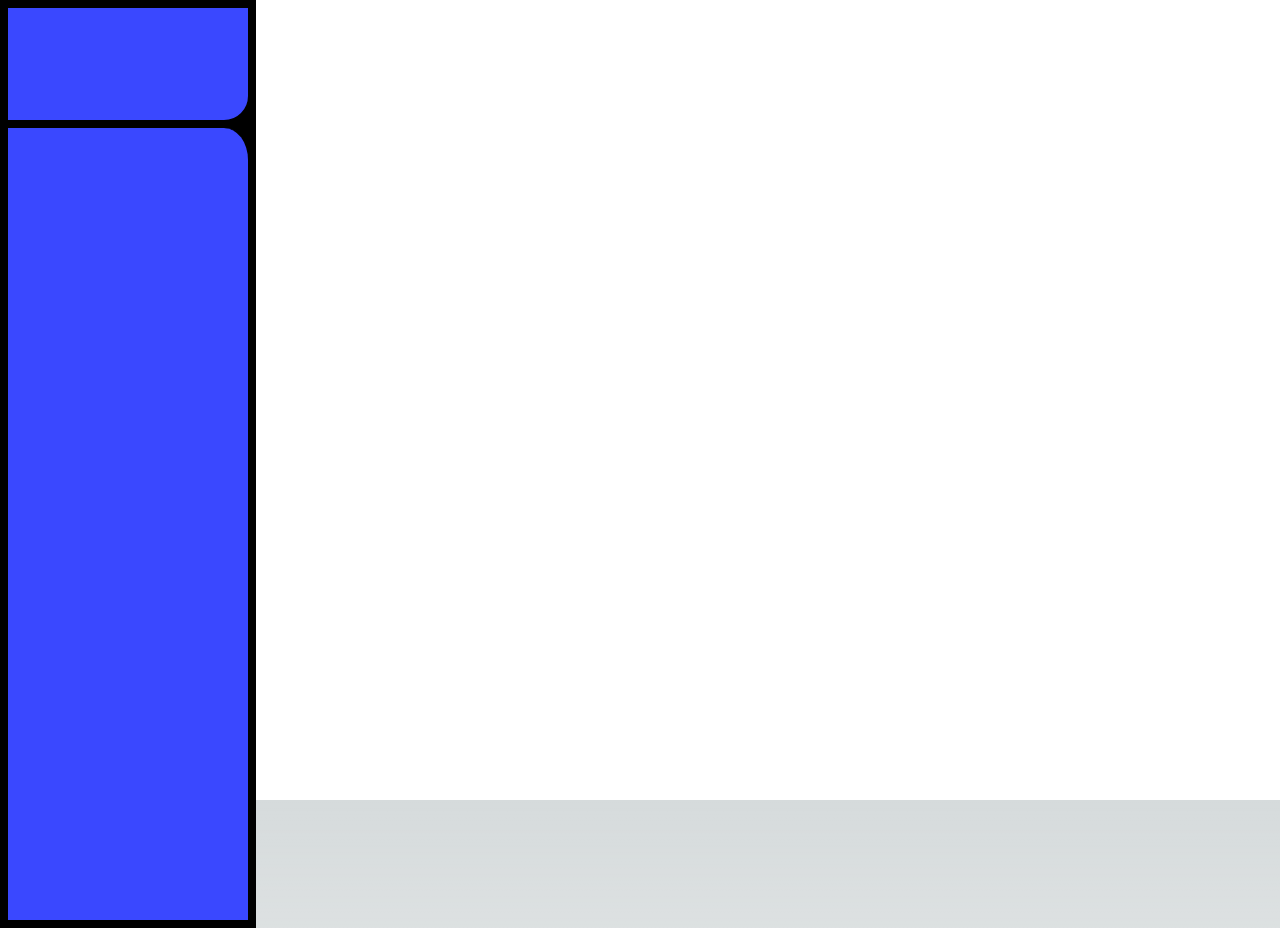
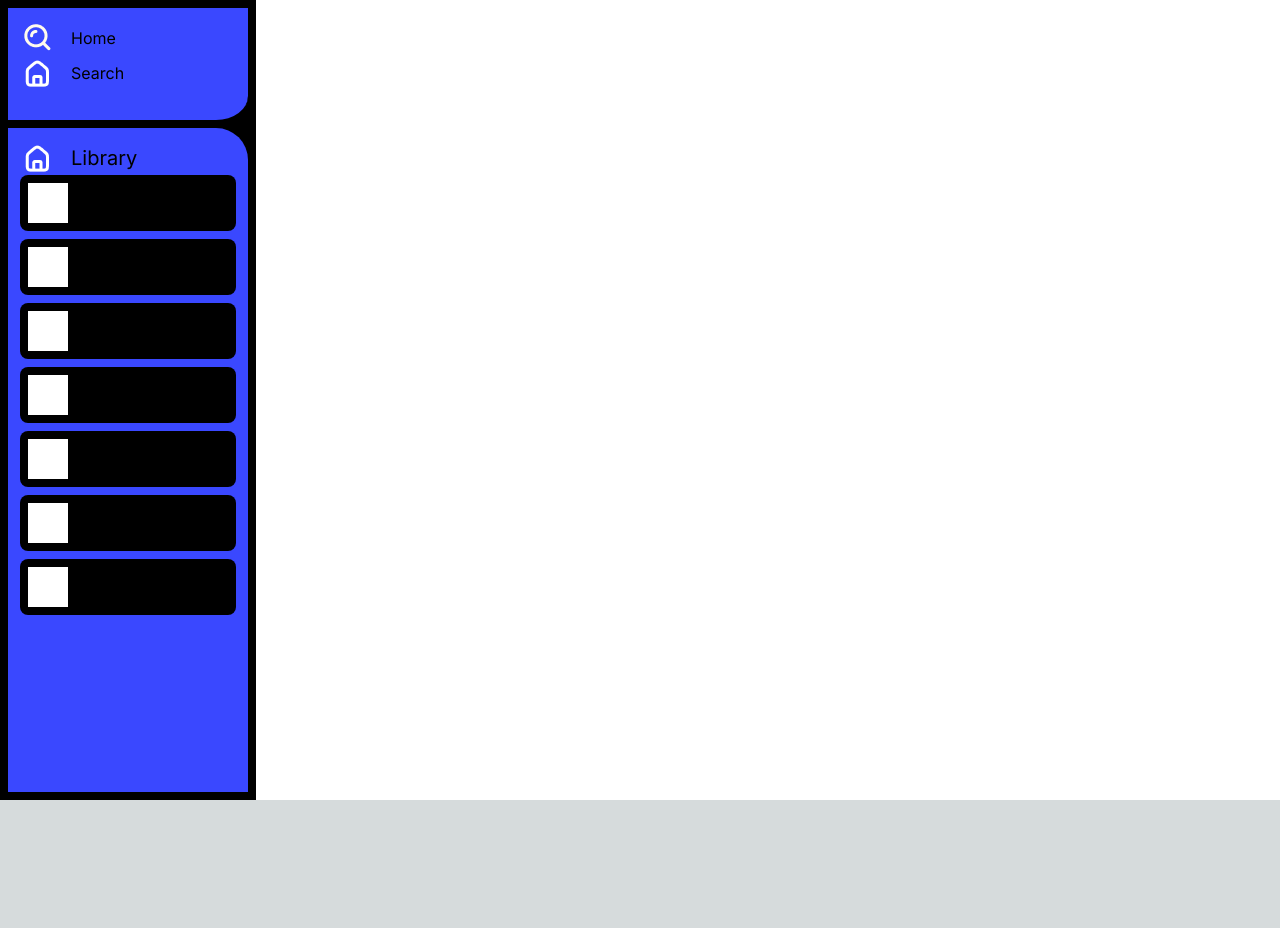
Before and after one commit to HassanGG/Bebop, a Next.js app in the folder bebop-next/: page /player in a window 1280 px wide. After the commit the page ends 800 px from the top, so only its background shows below. Built offline with nearby package versions, Linux system fonts and the light colour scheme.

Commit message:
feat: Created items for the sidebar

```diff
--- a/bebop-next/app/player/RightResizer.tsx
+++ b/bebop-next/app/player/RightResizer.tsx
@@ -53,7 +53,7 @@ const RightResizer = ({ parentDefaultWidth, parentSetWidth }: RightResizerProps)
 
   return (
     <div
-      className="h-[calc(100%-1rem)] w-[0.5rem] cursor-ew-resize float-right mt-2 "
+      className="h-[calc(100%-1rem)] w-[0.5rem] cursor-ew-resize float-right mt-2"
       style={{
         borderLeft: 1,
         borderLeftColor: borderColor,
--- a/bebop-next/app/player/SideBar.tsx
+++ b/bebop-next/app/player/SideBar.tsx
@@ -1,27 +1,46 @@
 'use client';
-import { useRef, useState } from 'react';
+import { useState } from 'react';
 import { RightResizer } from './RightResizer';
+import React from 'react';
+import { SideItem } from './SideItem';
+
+const REM_WIDTH = 16;
+const DEFAULT_WIDTH = parseFloat(window.getComputedStyle(document.documentElement).fontSize) * REM_WIDTH;
 
 const SideBar = () => {
-  if (typeof window === 'undefined') {
-    return null;
-  }
-  const REM_WIDTH = useRef(16).current;
-  const DEFAULT_WIDTH = useRef(
-    parseFloat(window.getComputedStyle(document.documentElement).fontSize) * REM_WIDTH
-  ).current;
   const [width, setWidth] = useState(DEFAULT_WIDTH);
+  return (
+    <nav className="bg-black h-[100vh] left-0 sticky top-0 box-border flex-none" style={{ width: width }}>
+      <RightResizer parentDefaultWidth={DEFAULT_WIDTH} parentSetWidth={setWidth} />
+      <div className="h-full flex flex-col">
+        <div className="bg-[#3A48FF] w-[100%] border-r-0 h-[8rem] border-black border-[0.5rem] border-solid rounded-br-[2rem] p-3 ">
+          <div className="flex flex-row select-none items-center">
+            <img src={'/search_alt.png'} alt="Search Icon" />
+            <span className="w-[1rem]"></span>
+            <p>Home</p>
+          </div>
+          <div className="flex flex-row select-none items-center">
+            <img src={'/Home.png'} alt="Home Icon" />
+            <span className="w-[1rem]"></span>
+            <p>Search</p>
+          </div>
+        </div>
 
-  return (
-    <nav
-      className="bg-black h-[100%] left-0 sticky top-0 box-border flex-none"
-      style={{
-        width: width,
-      }}
-    >
-      <RightResizer parentDefaultWidth={DEFAULT_WIDTH} parentSetWidth={setWidth} />
-      <div className="bg-[#3A48FF] w-[100%] h-[8rem] border-black border-[0.5rem] border-solid rounded-br-[2rem]"></div>
-      <div className="bg-[#3A48FF] w-[100%] h-[100%] border-black border-[0.5rem] border-t-[0rem] border-solid rounded-tr-[2rem]"></div>
+        <div className="bg-[#3A48FF] w-[100%] border-black border-r-0 border-[0.5rem] border-t-[0rem] border-solid rounded-tr-[2rem] p-3 flex-grow">
+          <div className="flex flex-row select-none items-center">
+            <img src={'/Home.png'} alt="Home Icon" />
+            <span className="w-[1rem]"></span>
+            <p className="text-xl">Library</p>
+          </div>
+          <SideItem />
+          <SideItem />
+          <SideItem />
+          <SideItem />
+          <SideItem />
+          <SideItem />
+          <SideItem />
+        </div>
+      </div>
     </nav>
   );
 };
--- /dev/null
+++ b/bebop-next/app/player/SideItem.tsx
@@ -0,0 +1,11 @@
+const SideItem = () => {
+  return (
+    <div className="bg-black w-[100%] h-[3.5rem] select-none flex items-center p-2 rounded-[0.5rem] mb-2">
+      <div className="w-[2.5rem] h-[2.5rem] bg-white"></div>
+      <p>Test name</p>
+      <p>Album</p>
+    </div>
+  );
+};
+
+export { SideItem };
--- a/bebop-next/app/player/page.tsx
+++ b/bebop-next/app/player/page.tsx
@@ -1,7 +1,5 @@
 const PlayerPage = () => {
-  return (
-    <div className="bg-white w-[100%] h-[100%]"></div>
-  )
+  return <div className="bg-white w-[100%] h-[100%]"></div>;
 };
 
 export default PlayerPage;
```
Also changed, not shown: bebop-next/public/Home.png (added), bebop-next/public/Search_alt.png (added).
